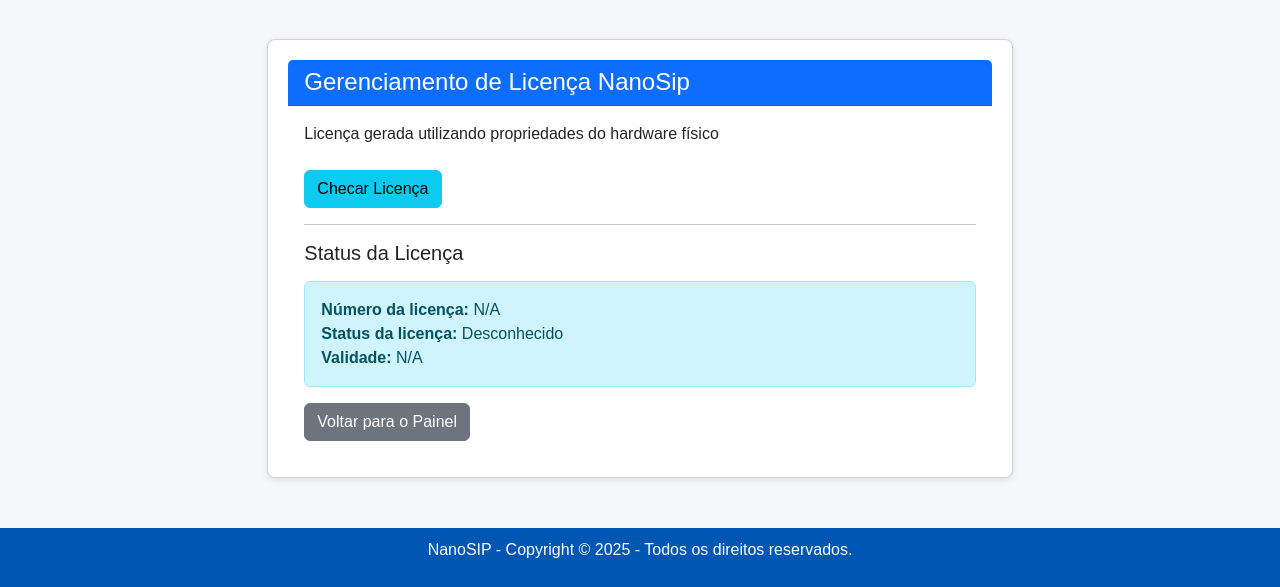
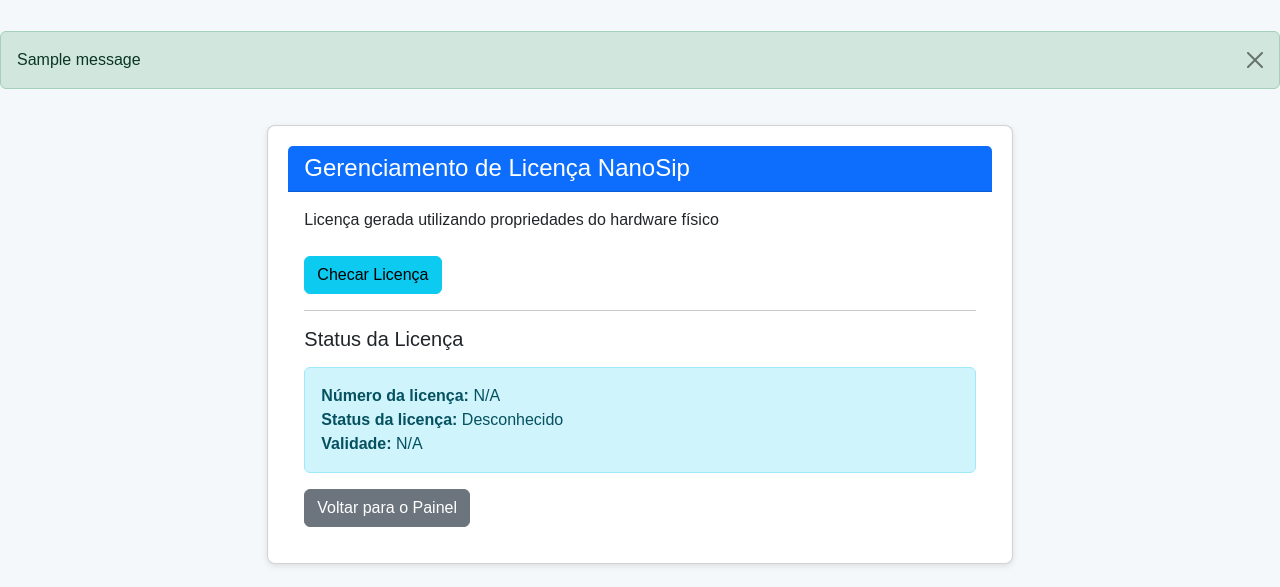
Before and after one commit to gutosolar72/micro-pabx, a Flask app: template templates/licenca.html in a window 1280 px wide. Shown: the part 119-706 px from the top of the page. Run offline with Flask 3, Linux system fonts and the light colour scheme; the template is opened without the code that fills it: most values are stand-ins (such as "Sample title", 1, 10 or a date in 2020); one stand-in notice (Sample message) is shown.

Commit message:
ajuste template licenca

```diff
--- a/templates/licenca.html
+++ b/templates/licenca.html
@@ -3,6 +3,18 @@
 {% block title %}Status da Licença{% endblock %}
 
 {% block content %}
+{% with messages = get_flashed_messages(with_categories=true) %}
+  {% if messages %}
+    <div class="mt-3">
+      {% for category, message in messages %}
+        <div class="alert alert-{{ category }} alert-dismissible fade show" role="alert">
+          {{ message }}
+          <button type="button" class="btn-close" data-bs-dismiss="alert" aria-label="Close"></button>
+        </div>
+      {% endfor %}
+    </div>
+  {% endif %}
+{% endwith %}
 <div class="container mt-1">
     <div class="row justify-content-center">
         <div class="col-md-8">
```
